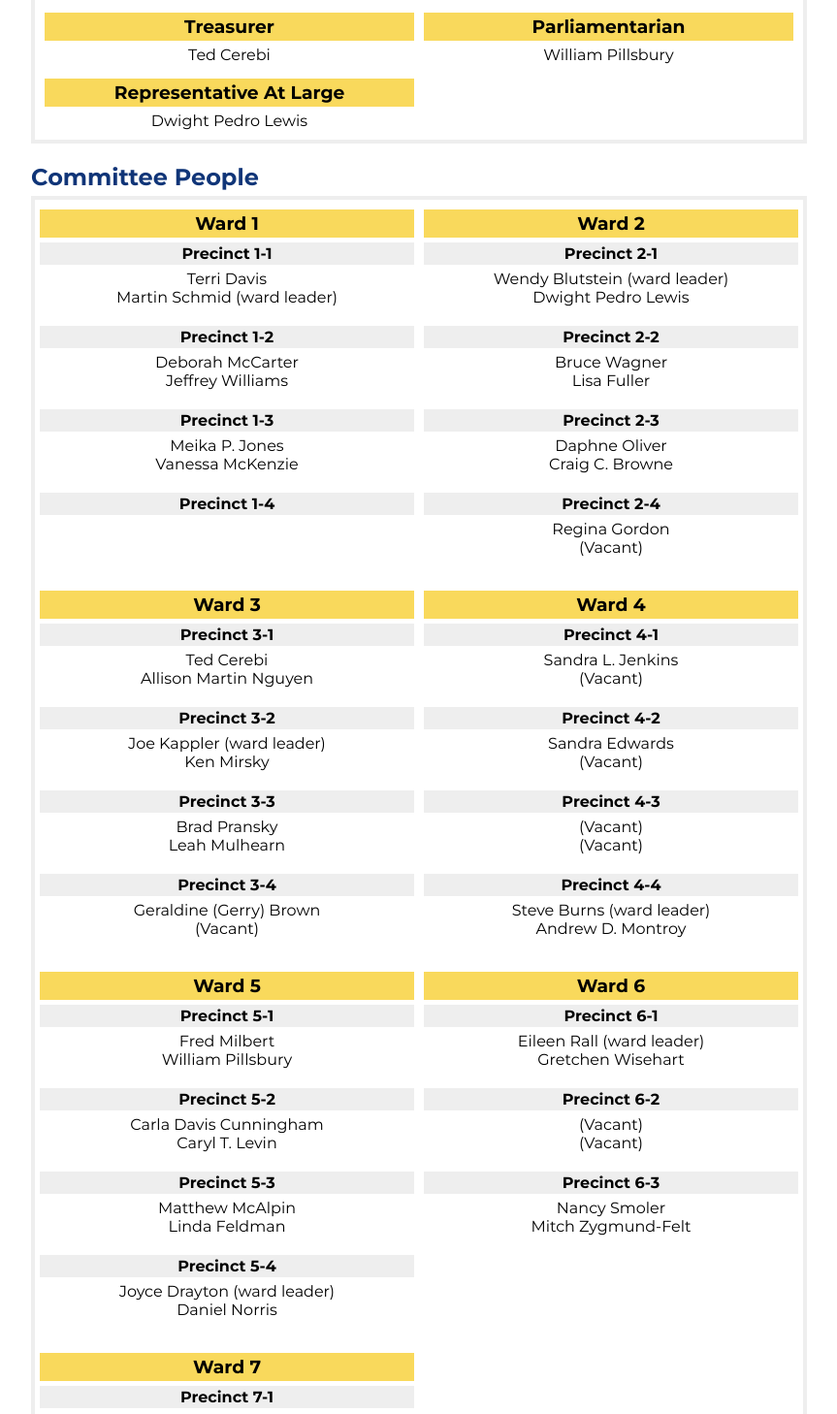
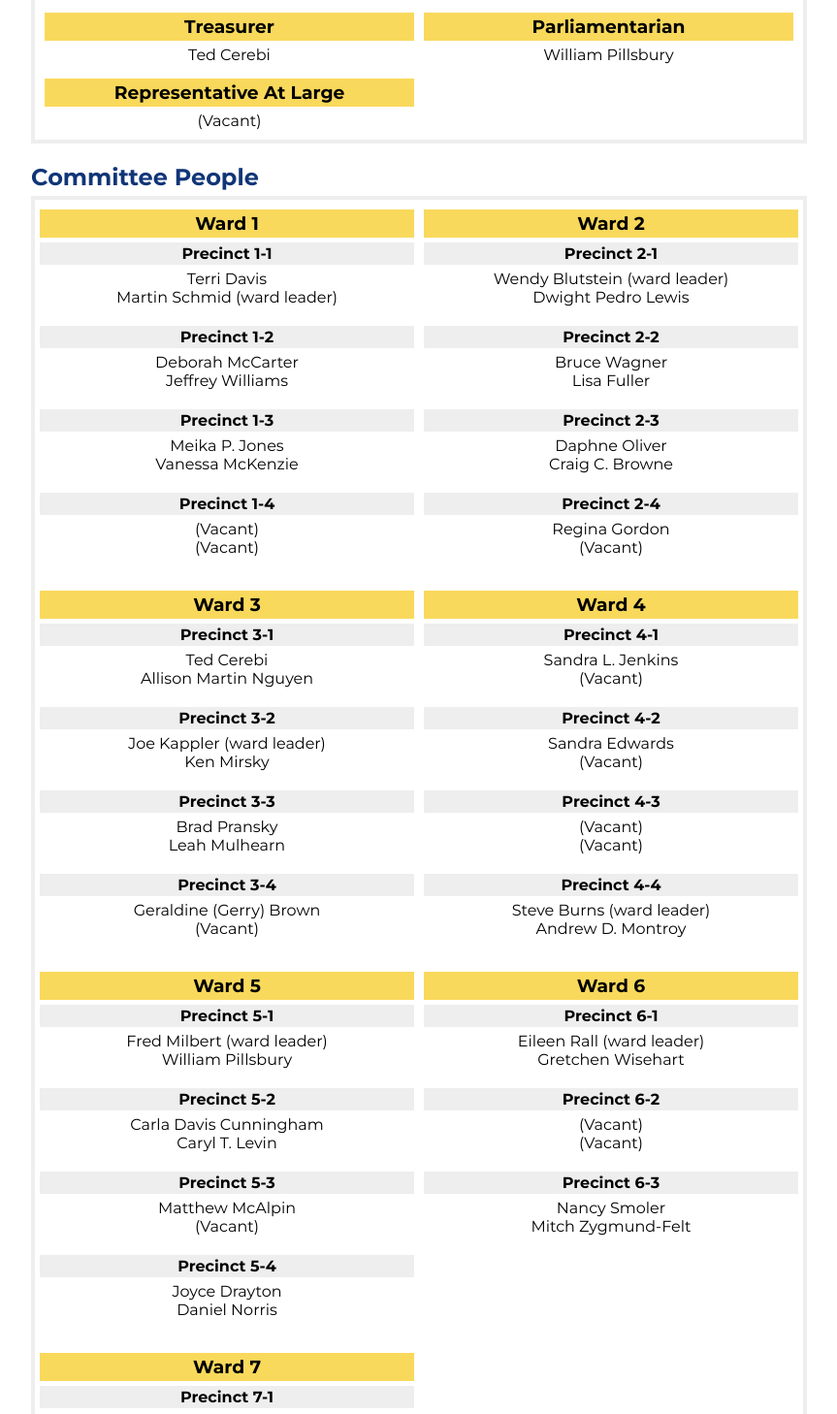
Before and after one commit to Cheltenham-Democratic-Committee/website, a SvelteKit app: page /about in a window 1280 px wide. Shown: the part 628-2086 px from the top of the page at 97% size, without its empty margins (208-1071 px from the left). Built offline with nearby package versions, Linux system fonts and the light colour scheme.

Commit message:
Update positions

```diff
--- a/src/routes/about/+page.svelte
+++ b/src/routes/about/+page.svelte
@@ -55,7 +55,7 @@
 		</li>
 		<li>
 			<h3>Representative At Large</h3>
-			<div class="officer">Dwight Pedro Lewis</div>
+			<div class="officer">(Vacant)</div>
 		</li>
 		<li />
 	</ul>
@@ -84,8 +84,8 @@
 				</li>
 				<li>
 					<h4>Precinct 1-4</h4>
-					<div class="committee-person" />
-					<div class="committee-person" />
+					<div class="committee-person vacant">(Vacant)</div>
+					<div class="committee-person vacant">(Vacant)</div>
 				</li>
 			</ul>
 		</li>
@@ -169,7 +169,7 @@
 			<ul class="precincts">
 				<li>
 					<h4>Precinct 5-1</h4>
-					<div class="committee-person">Fred Milbert</div>
+					<div class="committee-person">Fred Milbert (ward leader)</div>
 					<div class="committee-person">William Pillsbury</div>
 				</li>
 				<li>
@@ -180,11 +180,11 @@
 				<li>
 					<h4>Precinct 5-3</h4>
 					<div class="committee-person">Matthew McAlpin</div>
-					<div class="committee-person">Linda Feldman</div>
+					<div class="committee-person vacant">(Vacant)</div>
 				</li>
 				<li>
 					<h4>Precinct 5-4</h4>
-					<div class="committee-person ward-leader">Joyce Drayton (ward leader)</div>
+					<div class="committee-person ward-leader">Joyce Drayton</div>
 					<div class="committee-person">Daniel Norris</div>
 				</li>
 			</ul>
```
